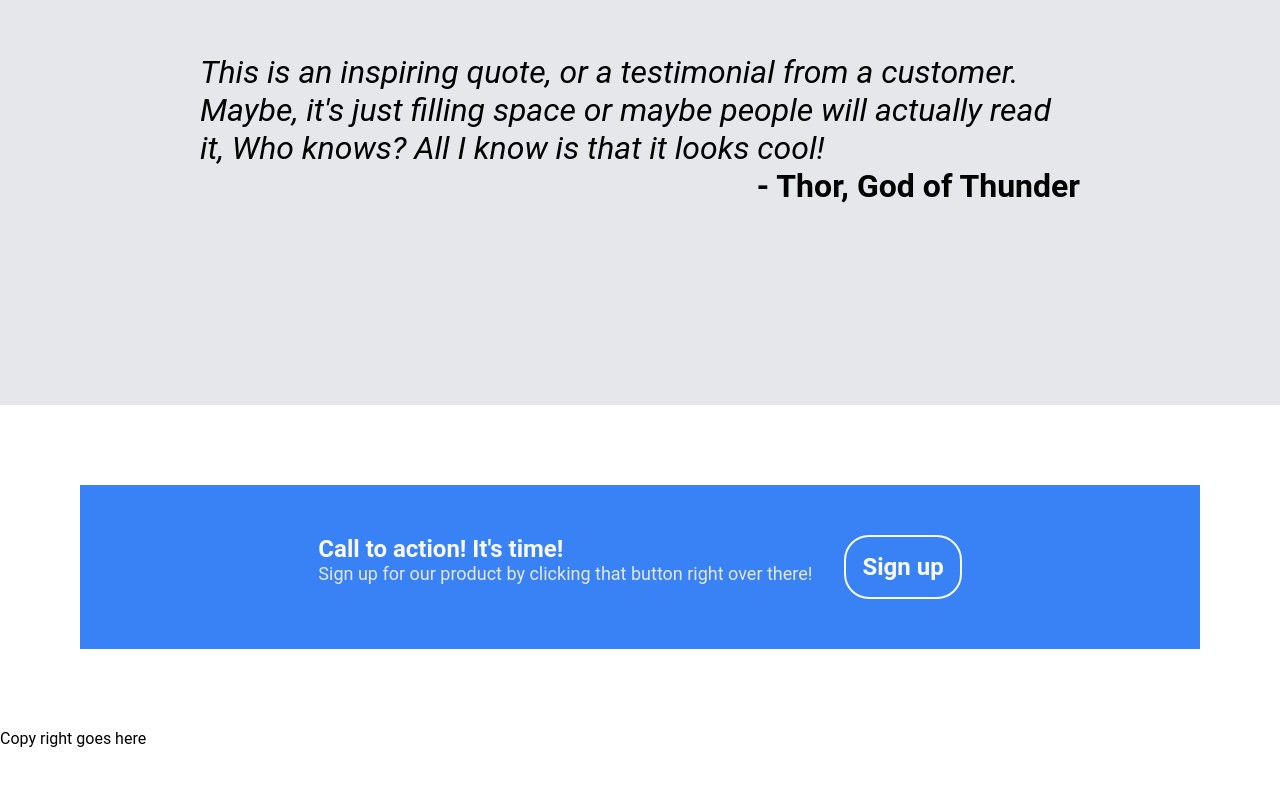
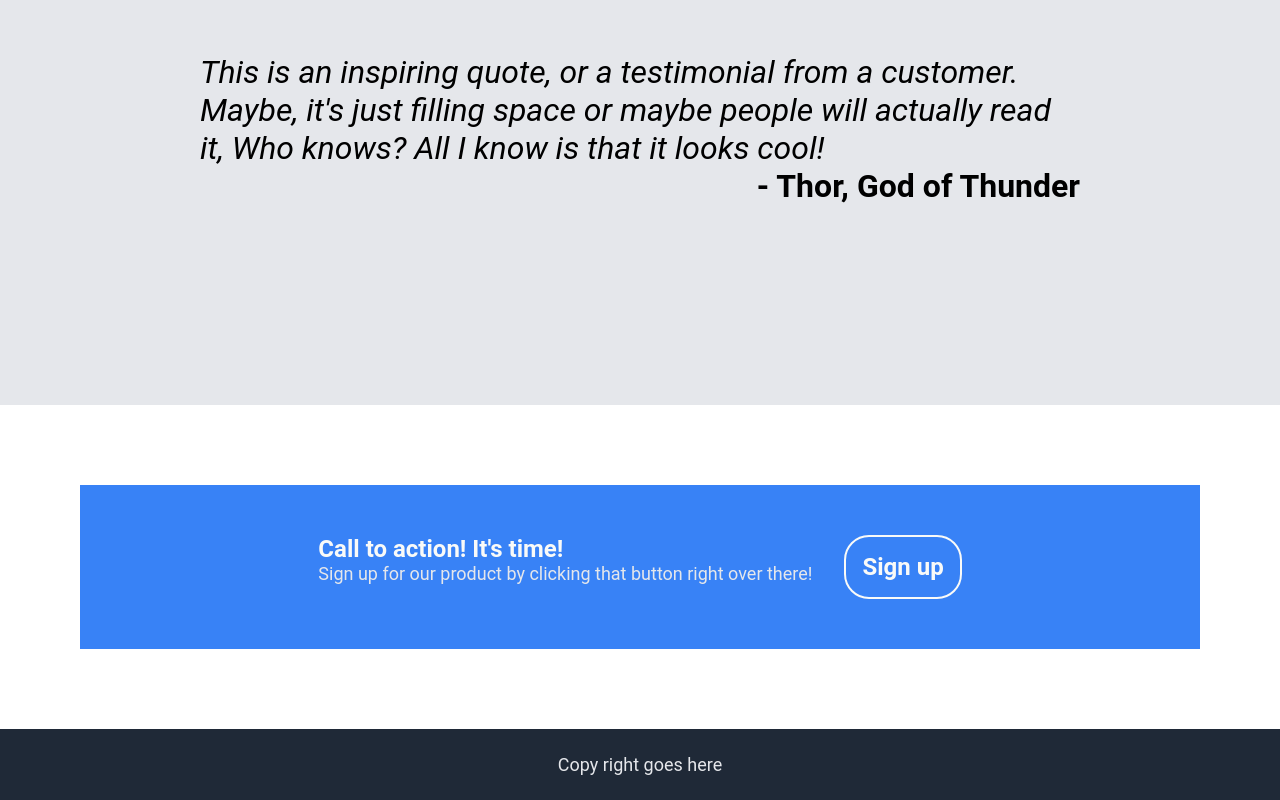
Before and after one commit to Chris-h23/landing-page, a plain HTML site: page index.html in a window 1280 px wide. Shown: the part 866-1666 px from the top of the page. Before the commit the page ends 1614 px from the top, so only its background shows below. Drawn offline with Linux system fonts and the light colour scheme.

Commit message:
Style footer section

```diff
--- a/style.css
+++ b/style.css
@@ -154,3 +154,16 @@ nav {
     border-radius: 25px;
     padding: 1rem;
 }
+
+    /* Footer Starts Here */
+
+footer {
+    background-color: #1f2937;
+    text-align: center;
+    padding: 25px;
+}
+
+footer p {
+    color: #e5e7eb;
+    font-size: 18px;
+}
```
